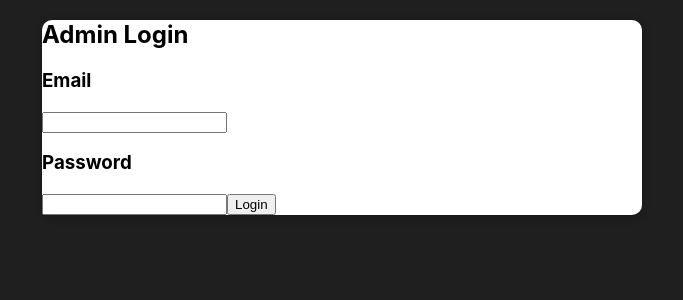
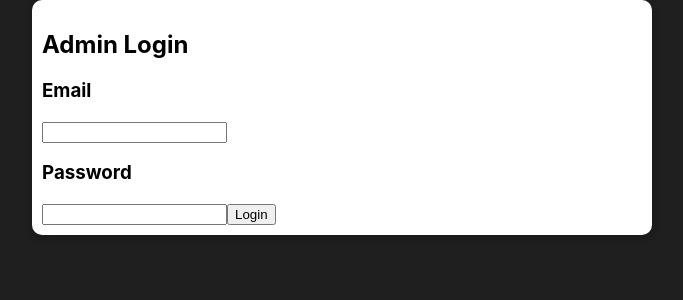
Before and after one commit to IsacVera/admin_login, a React (Create React App) app: page / in a window 1280 px wide. Shown: the top 300 px of the page, without its empty margins (298-981 px from the left). Built offline with nearby package versions, Linux system fonts and the light colour scheme.

Commit message:
feat: added padding to Card

```diff
--- a/src/components/UI/Card.scss
+++ b/src/components/UI/Card.scss
@@ -1,8 +1,8 @@
 .card {
-  background: white;
-  box-shadow: 0 2px 8px rgba(0, 0, 0, 0.26);
-  border-radius: 10px;
-  margin: 0 auto;
-  max-width: 600px;
-  ;
+    background: white;
+    box-shadow: 0 2px 8px rgba(0, 0, 0, 0.26);
+    border-radius: 10px;
+    margin: 0 auto;
+    max-width: 600px;
+    padding: 10px;
 }
```
